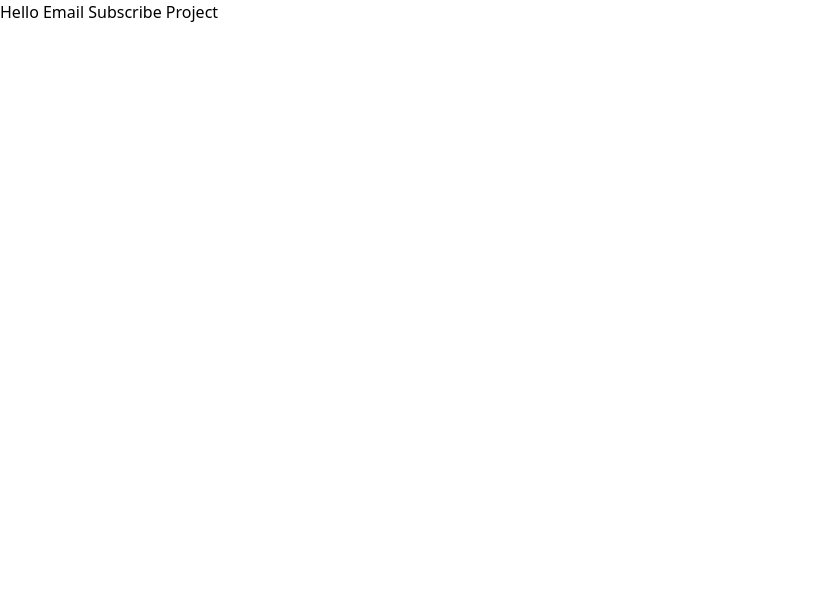
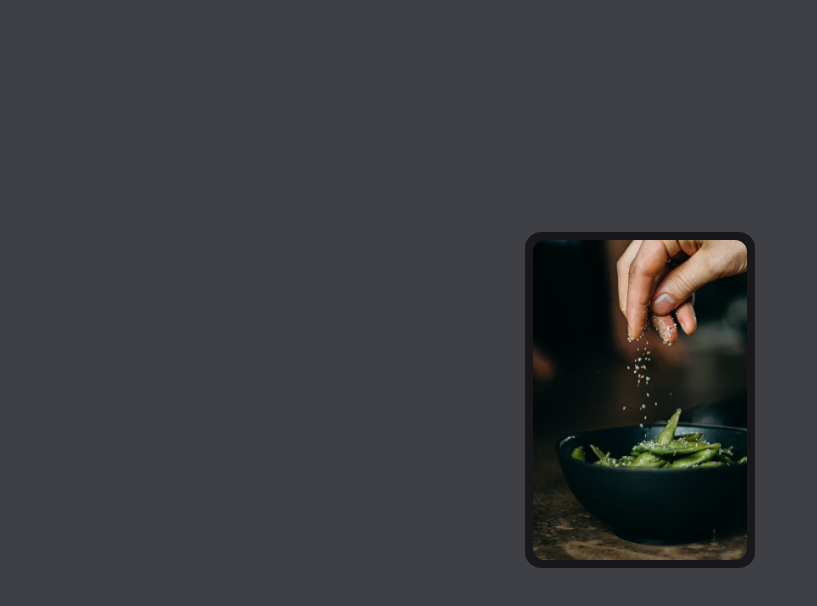
Before and after one commit to ntoko-ndie/email_subscribe_card, a plain HTML site: page index.html in a window 1280 px wide. Shown: the whole page, without its empty margins (0-817 px from the left). Drawn offline with nearby package versions, Linux system fonts and the light colour scheme.

Commit message:
Delete anada-logo

```diff
--- a/index.html
+++ b/index.html
@@ -9,6 +9,19 @@
     <title>Email Subscribe</title>
 </head>
 <body>
-    <p>Hello Email Subscribe Project</p>
+    <!--  Background Container  -->
+    <div class="flex items-center justify-center h-screen bg-zinc-700">
+        <!-- Card -->
+        <div class="bg-zinc-900 p-2 m-6 rounded-2xl">
+            <!-- Flex Container -->
+            <div class="flex flex-col md:flex-row rounded-l-xl">
+                <!-- Image -->
+                <img src="./assets/images/image.jpg"
+                     alt=""
+                     class="object-fit rounded-xl h-80">
+                <!-- Content -->
+            </div>
+        </div>
+    </div>
 </body>
 </html>
```
Also changed, not shown: assets/images/anada-logo.png (deleted), assets/images/image.jpg (added).
